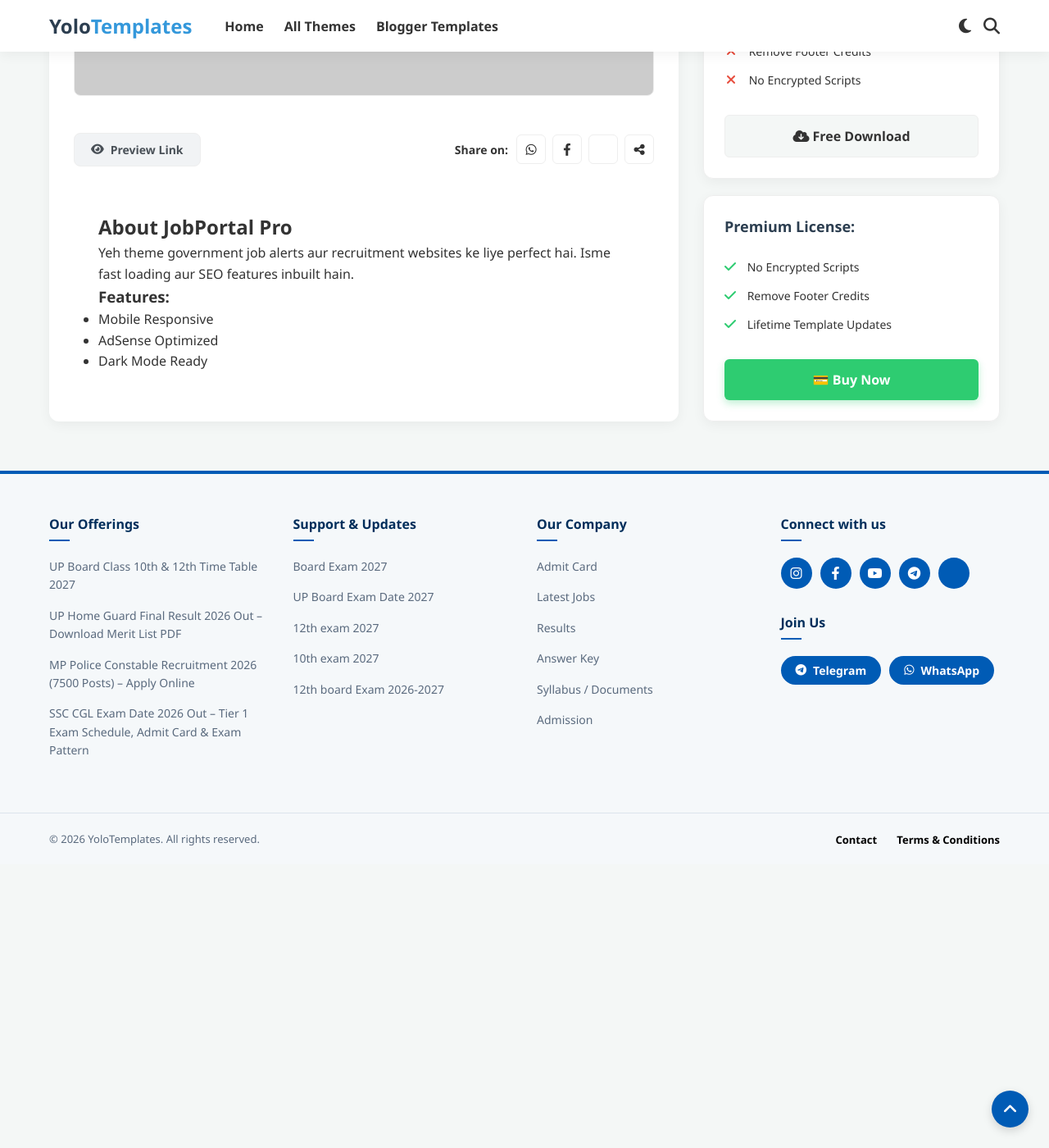
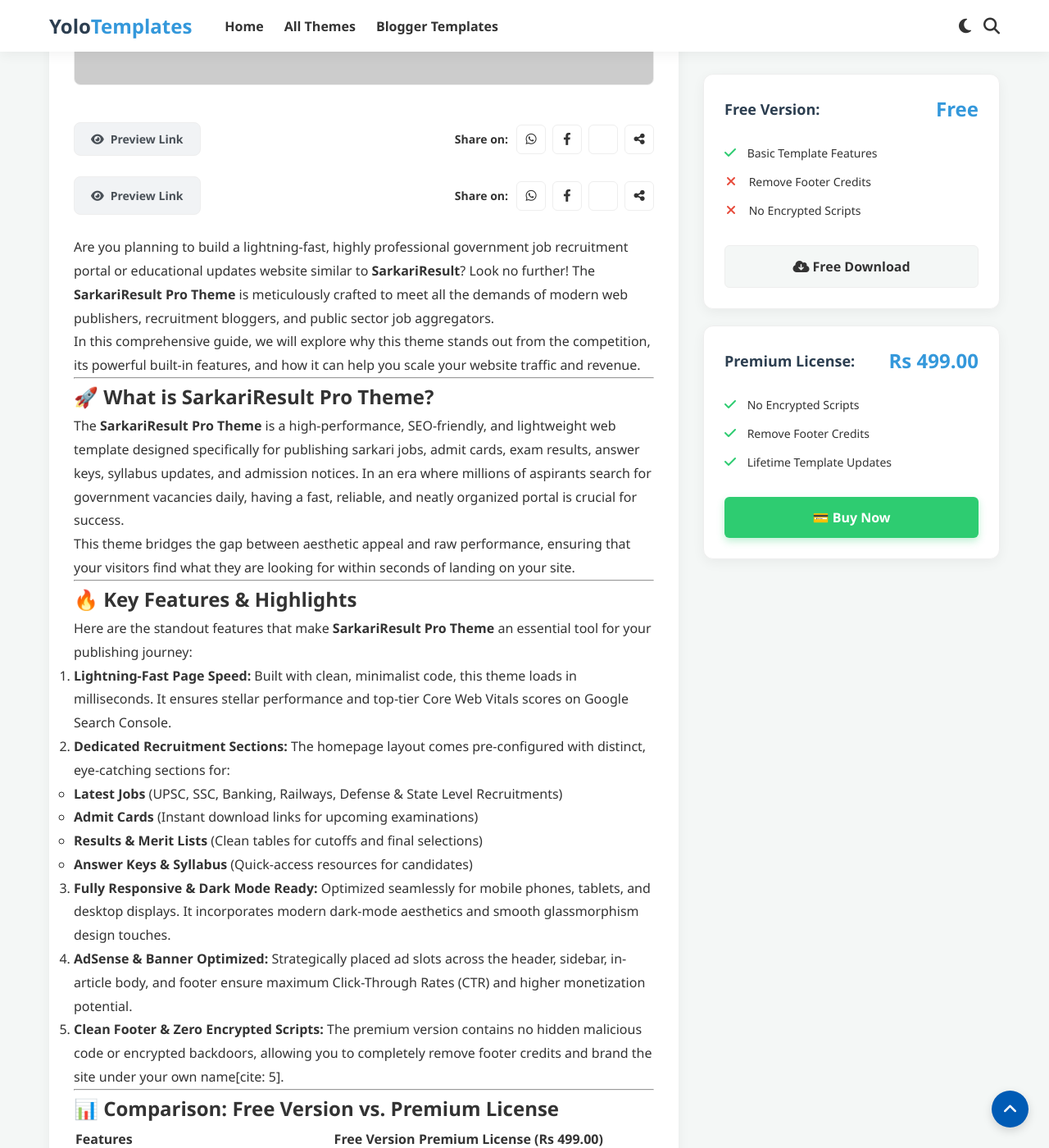
Before and after one commit to yolotemplates/yolotemplates.github.io, a Jekyll site: the page built from _posts/2026-10-30-news-portal.md, in a window 1280 px wide and 1400 px high, scrolled down 591 px. Shown: the whole window at 82% size. Built offline with Jekyll 4.4.1, drawn with Linux system fonts in a browser that asks for light colours; some of the changed text lies outside the part shown.

Commit message:
Update 2026-10-30-news-portal.md

```diff
--- a/_posts/2026-10-30-news-portal.md
+++ b/_posts/2026-10-30-news-portal.md
@@ -1,19 +1,95 @@
 ---
 layout: post
-title: "JobPortal Pro Theme"
-image: "https://via.placeholder.com/600x400/ececec/999999?text=JobPortal"
-preview_link: "https://yolotemplates.github.io/jobportal-preview"
-download_link: "https://yourpaymentgateway.com/jobportal"
+title: "SarkariResult Pro Theme – The Ultimate Government Job & Recruitment Portal Theme for WordPress & Bloggers"
+category: "Premium"
+image: "https://via.placeholder.com/800x400/1e1e1e/2ecc71?text=SarkariResult+Pro+Theme"
+preview_link: "https://buy-link-here.com"
+download_link: "https://free-download-link.com"
+premium_download_link: "https://yolotemplates.github.io/hidden-files/sarkariresult-pro-theme.zip"
+free_price: "Free"
+premium_price: "Rs 499.00"
 ---
 
-<div class="post-content">
-  <h2>About JobPortal Pro</h2>
-  <p>Yeh theme government job alerts aur recruitment websites ke liye perfect hai. Isme fast loading aur SEO features inbuilt hain.</p>
+<div class="post-action-bar">
+    <a href="{{ page.preview_link }}" class="btn-preview-link" target="_blank"><i class="fa-solid fa-eye"></i> Preview Link</a>
+    <div class="share-container">
+        <span class="share-label">Share on:</span>
+        <div class="share-icons">
+            <a href="https://api.whatsapp.com/send?text={{ page.title | url_encode }}%20{{ site.url }}{{ page.url }}" target="_blank" class="share-btn" title="Share on WhatsApp"><i class="fa-brands fa-whatsapp"></i></a>
+            <a href="https://www.facebook.com/sharer/sharer.php?u={{ site.url }}{{ page.url }}" target="_blank" class="share-btn" title="Share on Facebook"><i class="fa-brands fa-facebook-f"></i></a>
+            <a href="https://twitter.com/intent/tweet?text={{ page.title | url_encode }}&url={{ site.url }}{{ page.url }}" target="_blank" class="share-btn" title="Share on X"><i class="fa-brands fa-x-twitter"></i></a>
+            <a href="mailto:?subject={{ page.title | url_encode }}&body=Check out this theme: {{ site.url }}{{ page.url }}" class="share-btn" title="Share More"><i class="fa-solid fa-share-nodes"></i></a>
+        </div>
+    </div>
+</div>
 
-  <h3>Features:</h3>
-  <ul>
-    <li>Mobile Responsive</li>
-    <li>AdSense Optimized</li>
-    <li>Dark Mode Ready</li>
-  </ul>
-</div>
+Are you planning to build a lightning-fast, highly professional government job recruitment portal or educational updates website similar to **SarkariResult**? Look no further! The **SarkariResult Pro Theme** is meticulously crafted to meet all the demands of modern web publishers, recruitment bloggers, and public sector job aggregators.
+
+In this comprehensive guide, we will explore why this theme stands out from the competition, its powerful built-in features, and how it can help you scale your website traffic and revenue.
+
+---
+
+## 🚀 What is SarkariResult Pro Theme?
+
+The **SarkariResult Pro Theme** is a high-performance, SEO-friendly, and lightweight web template designed specifically for publishing sarkari jobs, admit cards, exam results, answer keys, syllabus updates, and admission notices. In an era where millions of aspirants search for government vacancies daily, having a fast, reliable, and neatly organized portal is crucial for success.
+
+This theme bridges the gap between aesthetic appeal and raw performance, ensuring that your visitors find what they are looking for within seconds of landing on your site.
+
+---
+
+## 🔥 Key Features & Highlights
+
+Here are the standout features that make **SarkariResult Pro Theme** an essential tool for your publishing journey:
+
+1. **Lightning-Fast Page Speed:** Built with clean, minimalist code, this theme loads in milliseconds. It ensures stellar performance and top-tier Core Web Vitals scores on Google Search Console.
+2. **Dedicated Recruitment Sections:** The homepage layout comes pre-configured with distinct, eye-catching sections for:
+   * **Latest Jobs** (UPSC, SSC, Banking, Railways, Defense & State Level Recruitments)
+   * **Admit Cards** (Instant download links for upcoming examinations)
+   * **Results & Merit Lists** (Clean tables for cutoffs and final selections)
+   * **Answer Keys & Syllabus** (Quick-access resources for candidates)
+3. **Fully Responsive & Dark Mode Ready:** Optimized seamlessly for mobile phones, tablets, and desktop displays. It incorporates modern dark-mode aesthetics and smooth glassmorphism design touches.
+4. **AdSense & Banner Optimized:** Strategically placed ad slots across the header, sidebar, in-article body, and footer ensure maximum Click-Through Rates (CTR) and higher monetization potential.
+5. **Clean Footer & Zero Encrypted Scripts:** The premium version contains no hidden malicious code or encrypted backdoors, allowing you to completely remove footer credits and brand the site under your own name[cite: 5].
+
+---
+
+## 📊 Comparison: Free Version vs. Premium License
+
+| Features | Free Version | Premium License (Rs 499.00) |
+| :--- | :---: | :---: |
+| **Basic Template Features** | ✅ Yes[cite: 5] | ✅ Yes |
+| **Remove Footer Credits** | ❌ No[cite: 5] | ✅ Yes[cite: 5] |
+| **No Encrypted Scripts** | ❌ No[cite: 5] | ✅ Yes[cite: 5] |
+| **Lifetime Template Updates** | ❌ No | ✅ Yes |
+| **Dedicated Priority Support** | ❌ No | ✅ Yes |
+| **Advanced JSON-LD Schema Integration** | ❌ Basic | ✅ Full Optimization |
+
+---
+
+## 🛠️ Advanced SEO & Structured Data Optimization
+
+Search Engine Optimization is the lifeline of any recruitment portal. **SarkariResult Pro Theme** comes with pre-integrated **JSON-LD Schema Markups**. This allows search engine crawlers to instantly index your job listings, deadlines, and notification tables, giving you a competitive edge in Google Rich Snippets.
+
+You no longer need heavy, slow plugins to manage your on-page SEO structure.
+
+---
+
+## 📦 What's Included in the Premium Package?
+
+When you upgrade to the Premium License for **Rs 499.00**, you receive:
+* The complete production-ready theme zip archive.
+* Comprehensive step-by-step installation and layout configuration documentation.
+* Pre-styled XML widgets and homepage section templates.
+* Free lifetime updates for all future releases and security patches.
+
+---
+
+## 💡 Why Choose This Theme for Your Next Project?
+
+If you want to handle heavy traffic spikes during major exam result days without crashing your server, **SarkariResult Pro Theme** offers unmatched stability and value. Its professional layout builds instant trust with your audience, paving the way for long-term blogging success.
+
+### 📥 Download & Licensing Options
+* **Free Version:** Ideal for beginners starting out with basic features[cite: 5].
+* **Premium License:** Unlock zero footer credits, clean code, and lifetime updates for just **Rs 499.00**[cite: 5].
+
+*Note: Upon successful payment verification through our automated secure checkout system, your download link and theme package will be delivered instantly.*
```
